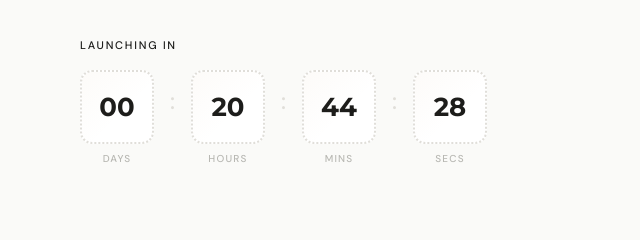
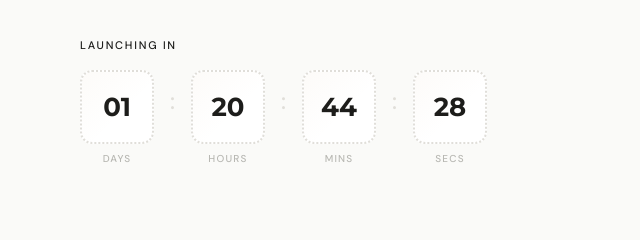
Before and after one commit to NidhiiJ/Gaushala-coming-soon, a website: page index.html in a window 1280 px wide. Shown: the part 455-695 px from the top of the page, 0-640 px from the left. Drawn offline with nearby package versions, Linux system fonts and the light colour scheme.

Commit message:
date updated

```diff
--- a/index.html
+++ b/index.html
@@ -398,7 +398,7 @@
   </footer>
 
   <script>
-    var countDownEndDate = "April 7, 2026 11:15:00";
+    var countDownEndDate = "April 8, 2026 11:15:00";
     var endDate = new Date(countDownEndDate).getTime();
 
     function pad(n) {
```
